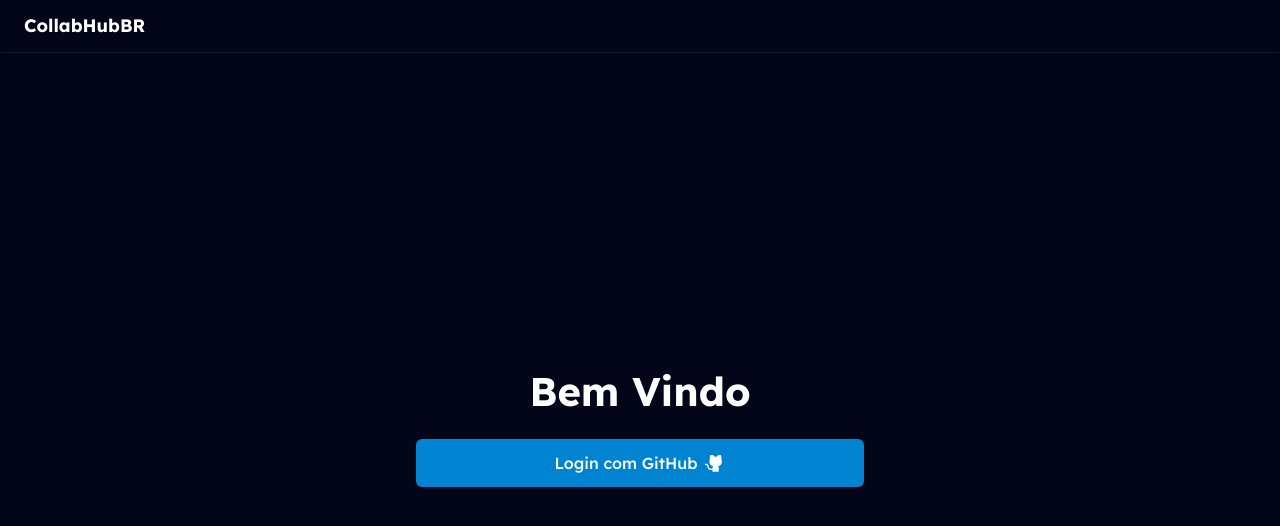
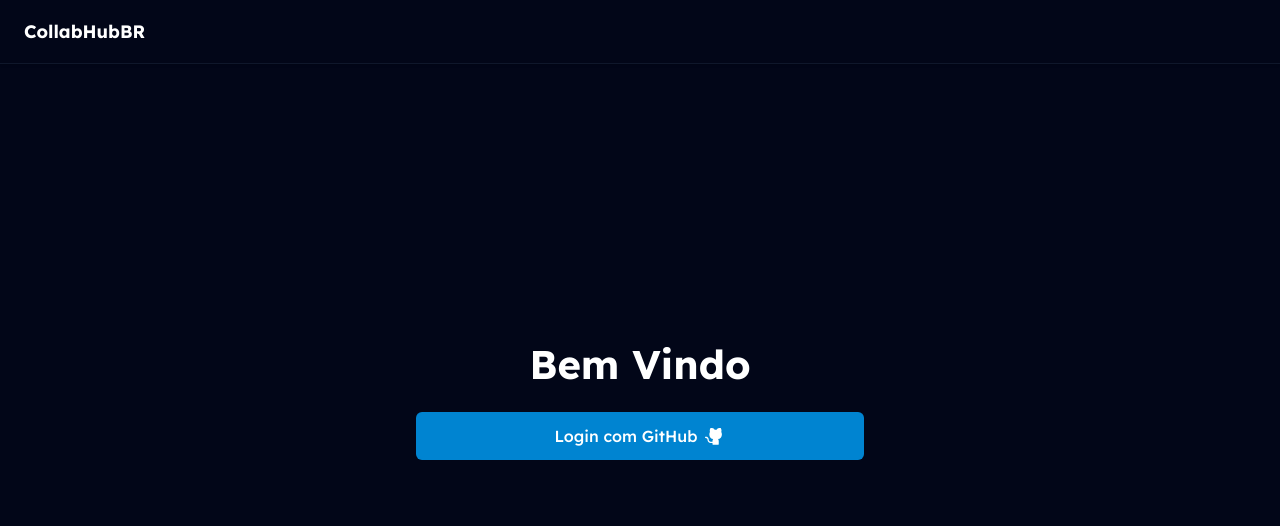
Before and after one commit to CollabHubBR/frontend-web, a React (Vite) app: page /login in a window 1280 px wide. Shown: the top 526 px of the page. Built offline with nearby package versions, Linux system fonts and the light colour scheme.

Commit message:
fix: update HeaderComponent to use fixed positioning for better visibility

```diff
--- a/src/components/header/index.tsx
+++ b/src/components/header/index.tsx
@@ -10,7 +10,7 @@ export function HeaderComponent({ token }: HeaderComponentProps) {
   const [menuOpen, setMenuOpen] = useState(false);
 
   return (
-    <header className="w-full bg-slate-950 text-white px-6 py-3 flex items-center justify-between shadow border-b border-slate-900 relative">
+    <header className="fixed top-0 left-0 w-full h-16 bg-slate-950 text-white px-6 py-3 flex items-center justify-between shadow border-b border-slate-900 z-50">
       <h2 className="font-bold text-lg">CollabHubBR</h2>
 
       {token && (
@@ -36,7 +36,6 @@ export function HeaderComponent({ token }: HeaderComponentProps) {
                 className="w-5 h-5"
               />
             </div>
-
             <div className="cursor-pointer">
               <img
                 src="assets/image/profile.png"
```
